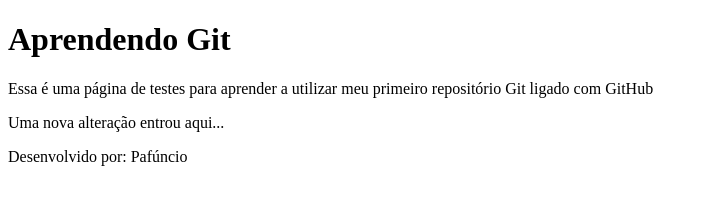
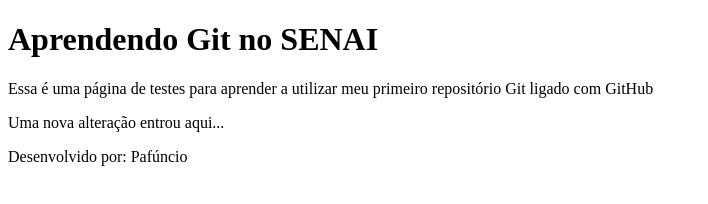
Before and after one commit to amoguz12304/RepositorioTeste, a plain HTML site: page index.html in a window 1280 px wide. Shown: the whole page, without its empty margins (0-708 px from the left). Drawn offline with Linux system fonts and the light colour scheme.

Commit message:
Alterações no h1 do header

```diff
--- a/index.html
+++ b/index.html
@@ -6,10 +6,15 @@
     <title>Aprendendo Git</title>
 </head>
 <body>
-    <h1>Aprendendo Git</h1>
-    <p>
+    <header>
+
+    <h1>Aprendendo Git no SENAI</h1>
+     </header>
+
+     <p>
         Essa é uma página de testes para aprender a utilizar meu primeiro repositório Git ligado com GitHub
     </p>
+
     <P>
         Uma nova alteração entrou aqui...
     </P>
```
